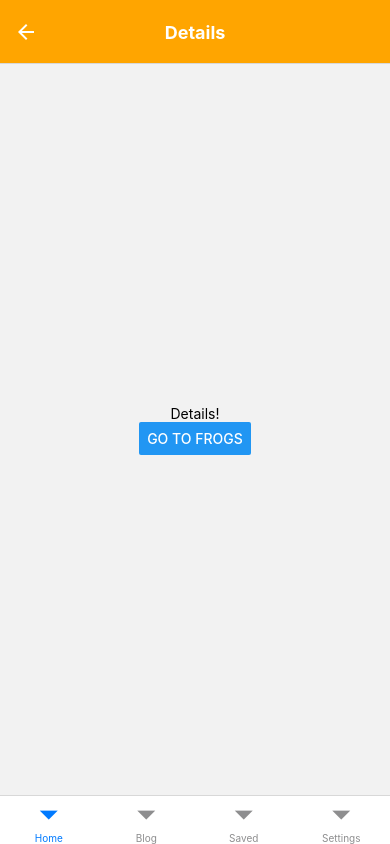
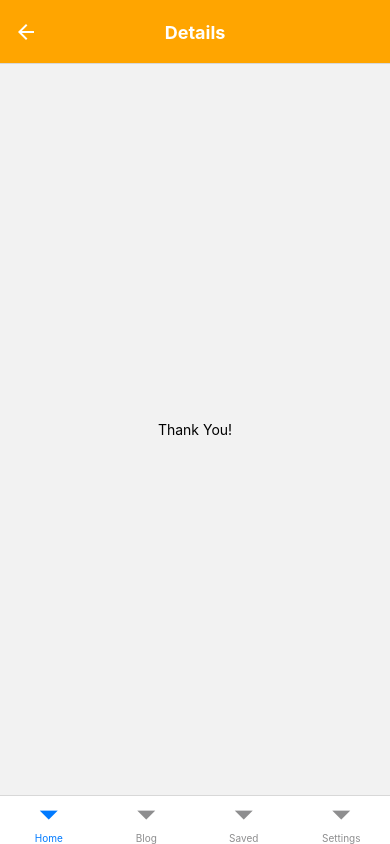
Before and after one commit to dhrumit5512/Myappmain, a React Native app: screen /Details in a window 390 px wide. Built offline with nearby package versions, Linux system fonts and the light colour scheme.

Commit message:
Details screen redesign and added Thank You text in it.

```diff
--- a/DetailsScreen.js
+++ b/DetailsScreen.js
@@ -4,11 +4,7 @@ import {View, Text, Button} from 'react-native';
 function DetailsScreen({navigation}) {
   return (
     <View style={{flex: 1, justifyContent: 'center', alignItems: 'center'}}>
-      <Text>Details!</Text>
-      <Button
-        title="Go to Frogs"
-        onPress={() => navigation.navigate('Frogs')}
-      />
+      <Text>Thank You!</Text>
     </View>
   );
 }
```
